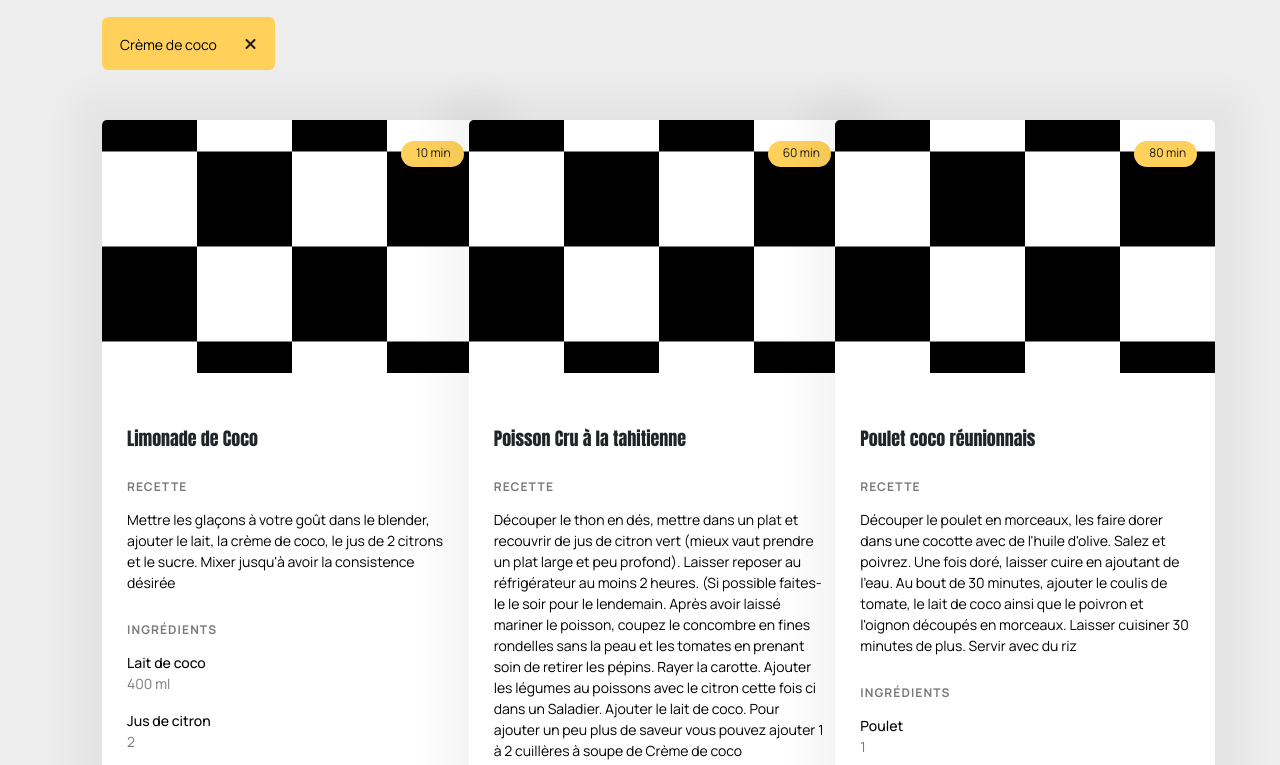
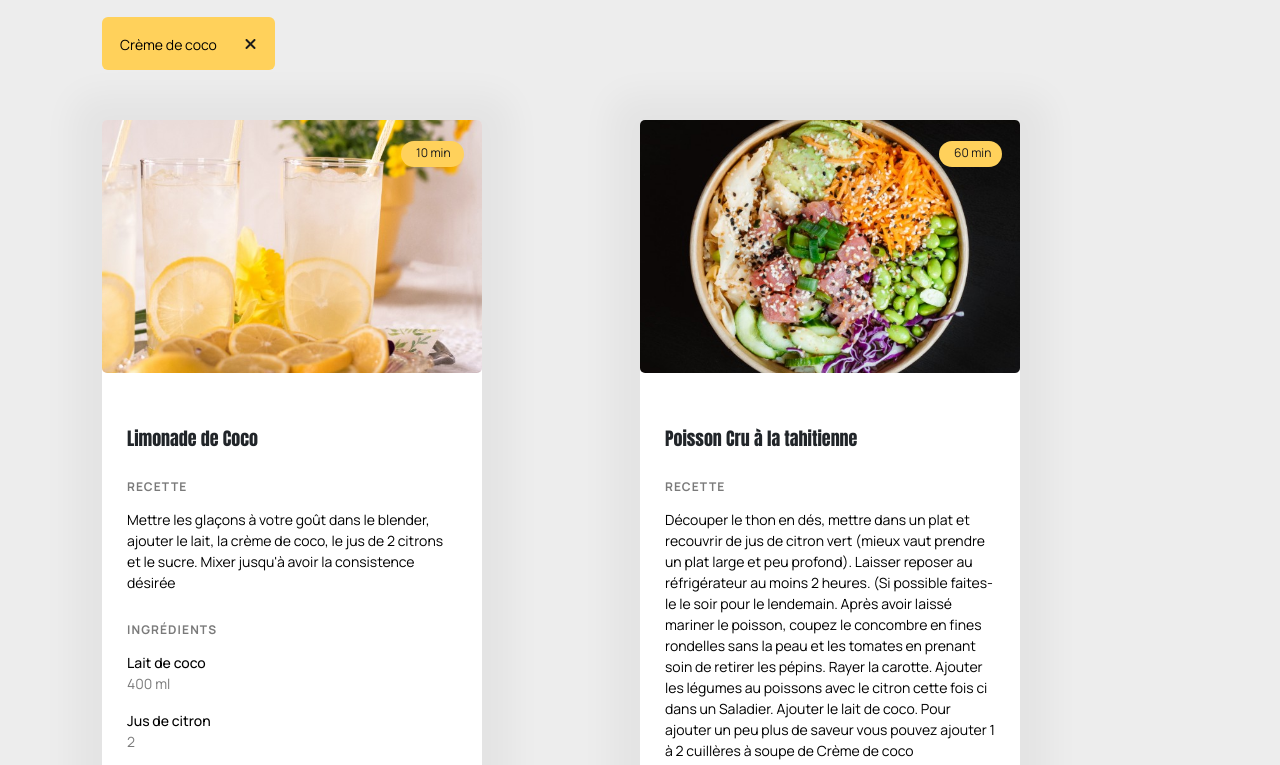
Before and after one commit to jujudev7/LesPetitsPlats, a plain HTML site: page index.html in a window 1280 px wide. Shown: the part 746-1511 px from the top of the page. Drawn offline with nearby package versions, Linux system fonts and the light colour scheme.

Commit message:
path images modified

```diff
--- a/createRecipeCard.js
+++ b/createRecipeCard.js
@@ -9,7 +9,7 @@ export function createRecipeCard(recipe) {
 
   const cardHTML = `
     <div class="card h-100">
-      <img src="assets/images/damier-check.png" class="card-img-top" alt="...">
+      <img src="assets/images/recipes/${recipe.image}" class="card-img" alt="...">
       <span class="badge rounded-pill">${recipe.time} min</span>
       <div class="card-body">
         <h3 class="card-title">${recipe.name}</h3>
--- a/index.html
+++ b/index.html
@@ -29,7 +29,7 @@
       />
       <h1 class="text-center mb-4">
         <!-- Ajout de mb-4 pour ajouter une marge en dessous -->
-        CHERCHEZ PARMI PLUS DE 1500 RECETTES DU QUOTIDIEN,SIMPLES ET DÉLICIEUSES
+        CHERCHEZ PARMI PLUS DE 1500 RECETTES DU QUOTIDIEN, SIMPLES ET DÉLICIEUSES
       </h1>
 
       <form class="input-group justify-content-center" role="search">
@@ -232,7 +232,7 @@
           </span>
         </div>
         <section class="cards">
-          <div class="row grid-cards">
+            <div class="grid-cards">
 
           </div>
         </section>
--- a/style.css
+++ b/style.css
@@ -302,9 +302,14 @@ ol {
   margin-top: 10px;
 }
 
-.grid-cards {
+/* .grid-cards {
   display: flex;
   flex-wrap: wrap;
+} */
+
+.grid-cards {
+  display: grid;
+  grid-template-columns: repeat(auto-fill, minmax(380px, 1fr));
 }
 
 .col-md-4 {
@@ -319,9 +324,10 @@ ol {
   /* margin-bottom: 66px; */
 }
 
-.card-img-top {
-  margin: 0;
-  padding: 0;
+.card-img {
+  width: 380px;
+  height: 253px;
+  object-fit: cover;
 }
 
 .card-body {
```
Also changed, not shown: 1 other file.
